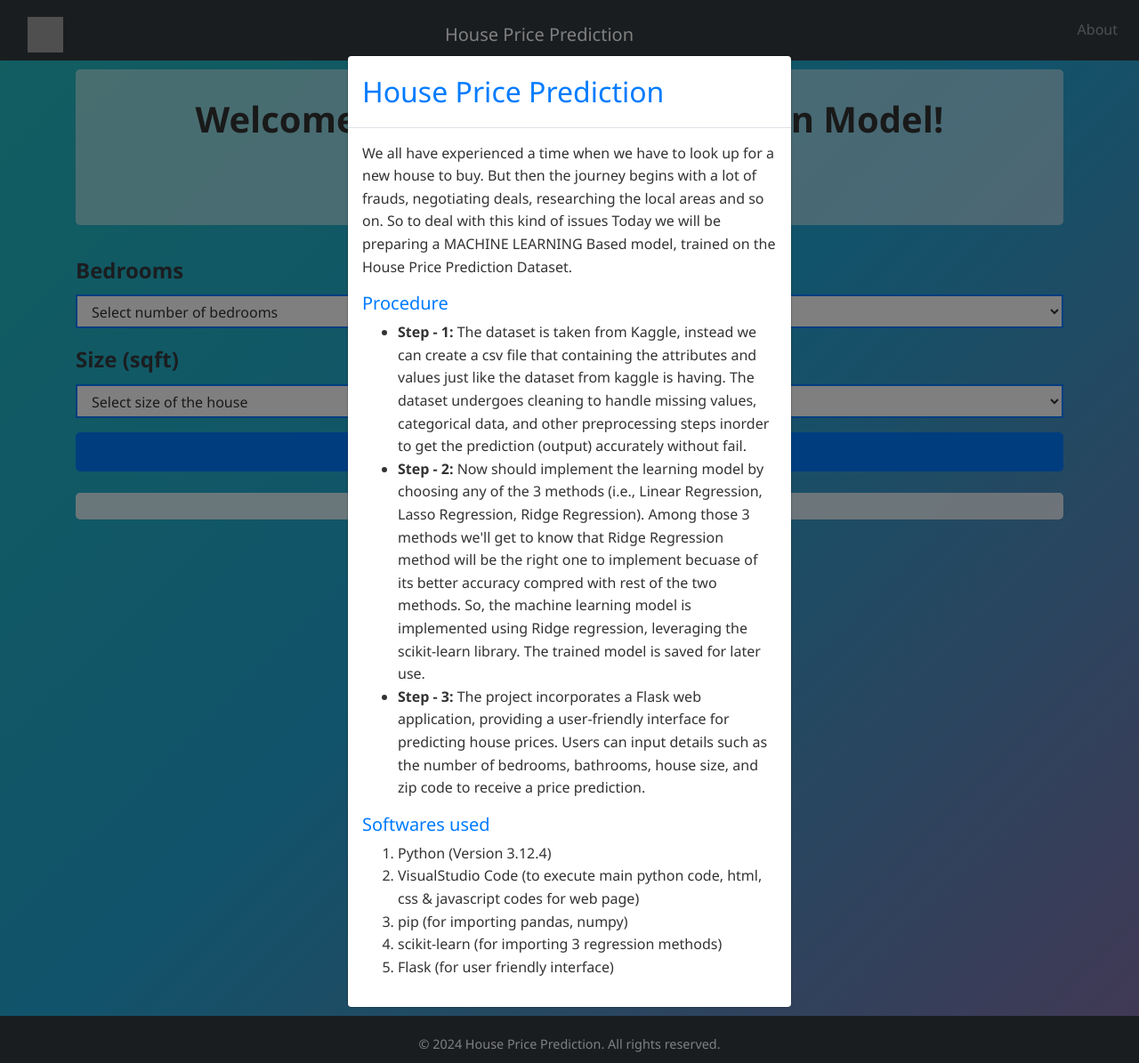
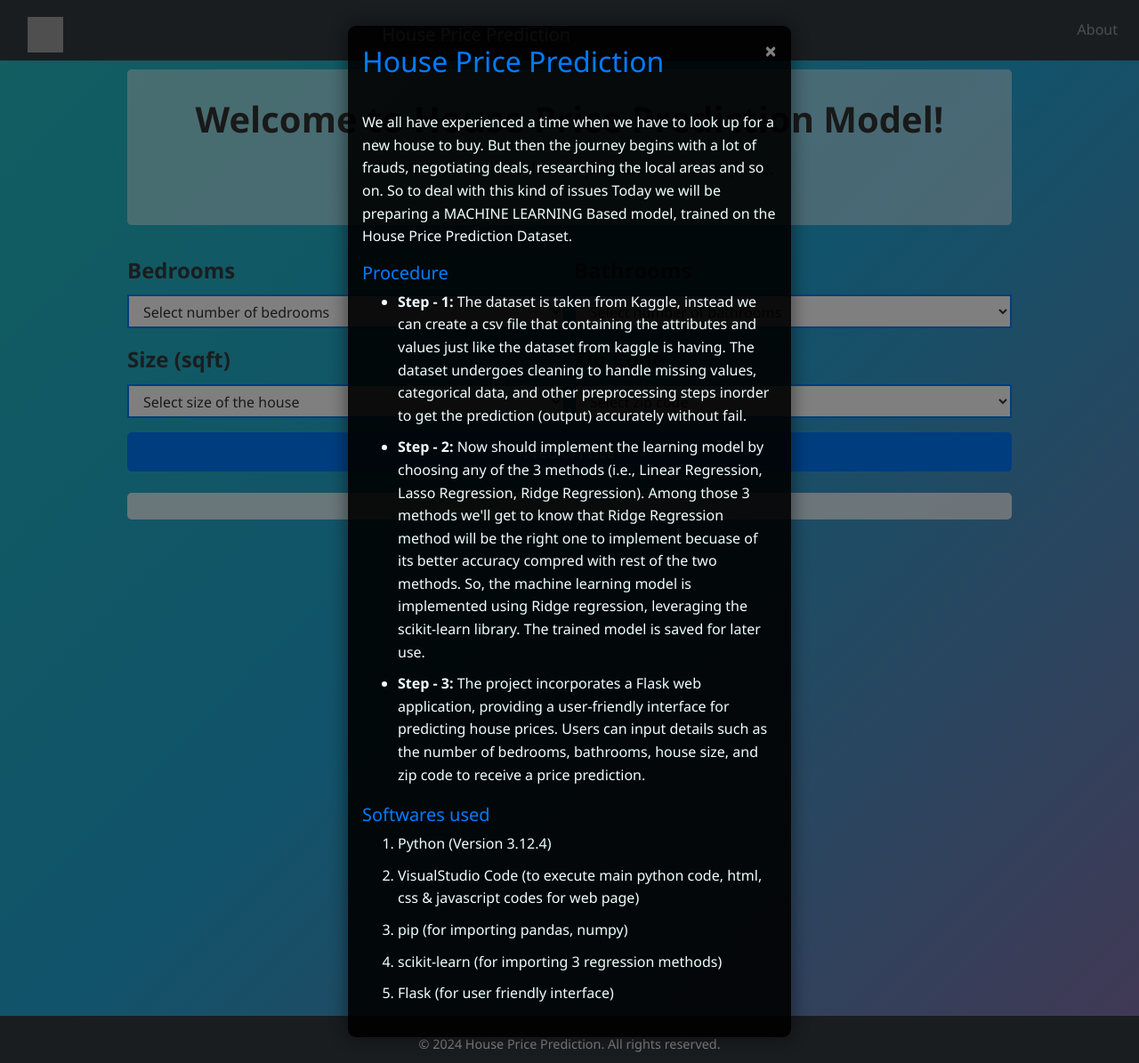
Before and after one commit to rahul5F1/House-Price-Prediction, a Python web app: template templates/index.html in a window 1280 px wide, after a click on "About". Shown: the whole page at 89% size. Run offline with Jinja, Linux system fonts and the light colour scheme; the template is opened without the code that fills it, so the values that code supplies are empty; some libraries are stand-ins or nearby versions; grey boxes are pictures that could not be loaded.

Commit message:
style.css

```diff
--- a/static/style.css
+++ b/static/style.css
@@ -1,7 +1,8 @@
+/* CSS code here */
 body {
     font-family: 'Segoe UI', Tahoma, Geneva, Verdana, sans-serif;
     line-height: 1.6;
-    color: #333; /* Change text color to a darker shade */
+    color: #fff; /* Change text color to white */
     background-color: #fff; /* Change background color to white */
     overflow: hidden; /* Hide overflow to prevent horizontal scrollbars */
     background-image: url('beautiful_house_image.jpg'); /* Add background image */
@@ -33,6 +34,7 @@ body {
 /* Container styles */
 .container {
     margin-top: 10px;
+    width: 80%; /* Increase width of the container */
 }
 
 /* Jumbotron styles */
@@ -120,20 +122,22 @@ select.form-control:hover {
 }
 
 /* GitHub Logo styles */
+/* CSS for GitHub Logo */
+.github-link {
+    display: inline-block;
+    position: relative;
+}
+
 .github-logo {
     width: 40px; /* Adjust size as needed */
     height: 40px; /* Adjust size as needed */
-}
-
-.github-link {
-    display: inline-block;
-    position: relative;
 }
 
 .github-link:hover .github-logo {
     animation: shake 0.5s ease-in-out infinite;
 }
 
+/* Keyframes for shake animation */
 @keyframes shake {
     0% { transform: rotate(0deg); }
     20% { transform: rotate(10deg); }
@@ -142,3 +146,48 @@ select.form-control:hover {
     80% { transform: rotate(-10deg); }
     100% { transform: rotate(0deg); }
 }
+
+/* CSS for menu button */
+.navbar-toggler {
+    border: none;
+    outline: none;
+    background: transparent;
+    color: #fff;
+    font-size: 1.5rem;
+    cursor: pointer;
+}
+
+.navbar-toggler:hover {
+    color: #007bff;
+}
+
+/* CSS for modal window */
+.modal-content {
+    background-color: rgba(0, 0, 0, 0.9); /* Change background color to black */
+    border-radius: 10px;
+    box-shadow: 0px 0px 20px 0px rgba(0, 0, 0, 0.5);
+    color: #fff; /* Change text color to white */
+    width: 100%; /* Increase width of modal content */
+    max-width: 300%; /* Set maximum width */
+}
+
+
+.modal-header {
+    border-bottom: none;
+}
+
+.modal-body {
+    color: #effffd;
+}
+
+.modal-body p {
+    line-height: 1.6;
+}
+
+.modal-body ul, .modal-body ol {
+    margin-bottom: 20px;
+}
+
+.modal-body li {
+    margin-bottom: 10px;
+}
```
